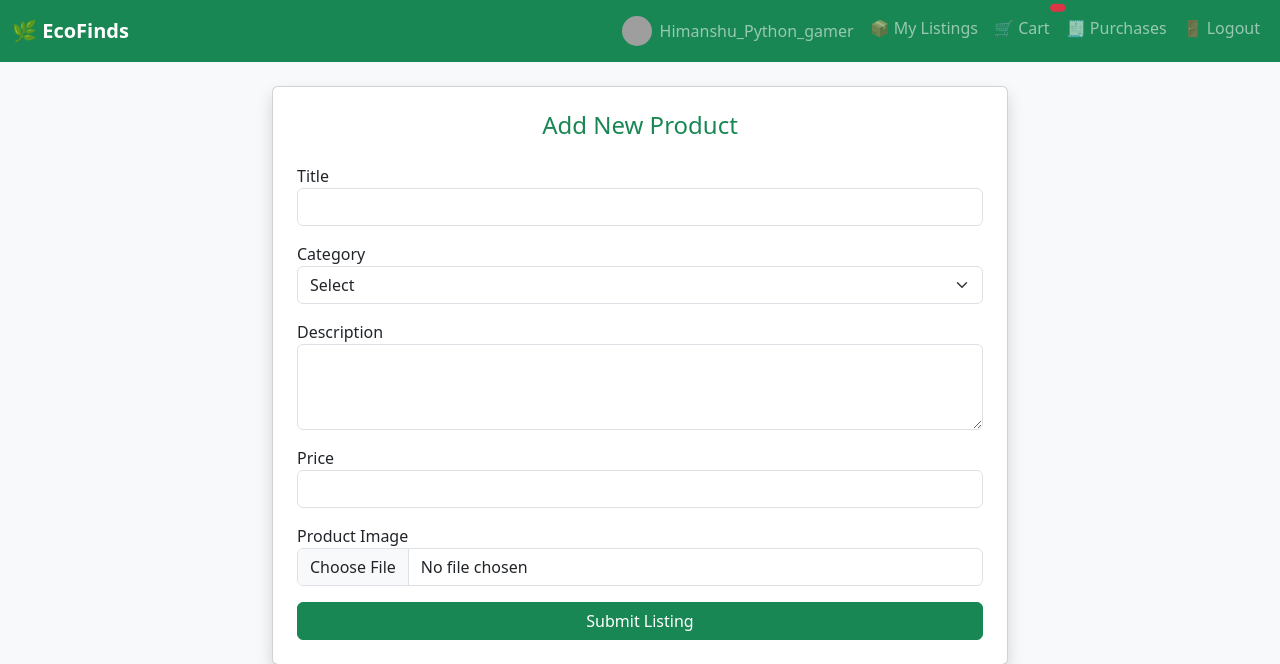
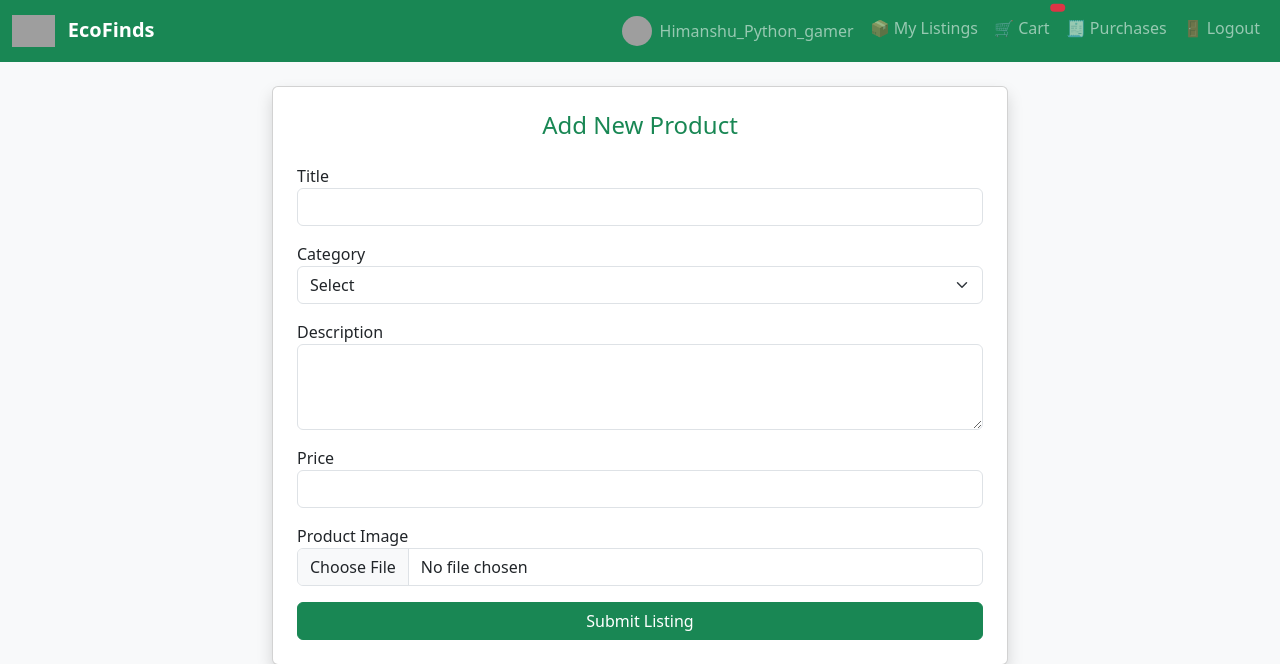
Before and after one commit to AbhijeetKumar1505/EcoFinds, a Flask app: page /add in a window 1280 px wide. Shown: the top 664 px of the page. Run offline with Flask 3, Linux system fonts and the light colour scheme; a user stored in the database is signed in; some libraries are stand-ins or nearby versions; grey boxes are pictures that could not be loaded.

Commit message:
Added logo improved Nav Bar Update base.html

```diff
--- a/templates/base.html
+++ b/templates/base.html
@@ -13,8 +13,11 @@
 
     <nav class="navbar navbar-expand-lg navbar-dark bg-success">
         <div class="container-fluid">
-        <a class="navbar-brand fw-bold" href="{{ url_for('home') }}">🌿 EcoFinds</a>
-        <button class="navbar-toggler" type="button" data-bs-toggle="collapse" data-bs-target="#ecoNav">
+            <a class="navbar-brand fw-bold" href="{{ url_for('home') }}">
+                <img src="{{ url_for('static', filename='uploads/EcoFinds_logo.png') }}" alt="EcoFinds Logo" style="height: 32px; width: auto; vertical-align: middle; margin-right: 8px;">
+                EcoFinds
+            </a>
+            <button class="navbar-toggler" type="button" data-bs-toggle="collapse" data-bs-target="#ecoNav" aria-controls="ecoNav" aria-expanded="false" aria-label="Toggle navigation">
                 <span class="navbar-toggler-icon"></span>
             </button>
             <div class="collapse navbar-collapse" id="ecoNav">
@@ -59,6 +62,7 @@
         </div>
     </nav>
 
+
 <div class="container mt-4">
     {% with messages = get_flashed_messages(with_categories=true) %}
         {% if messages %}
```
Lines whose indentation alone changed are shown as unchanged.
